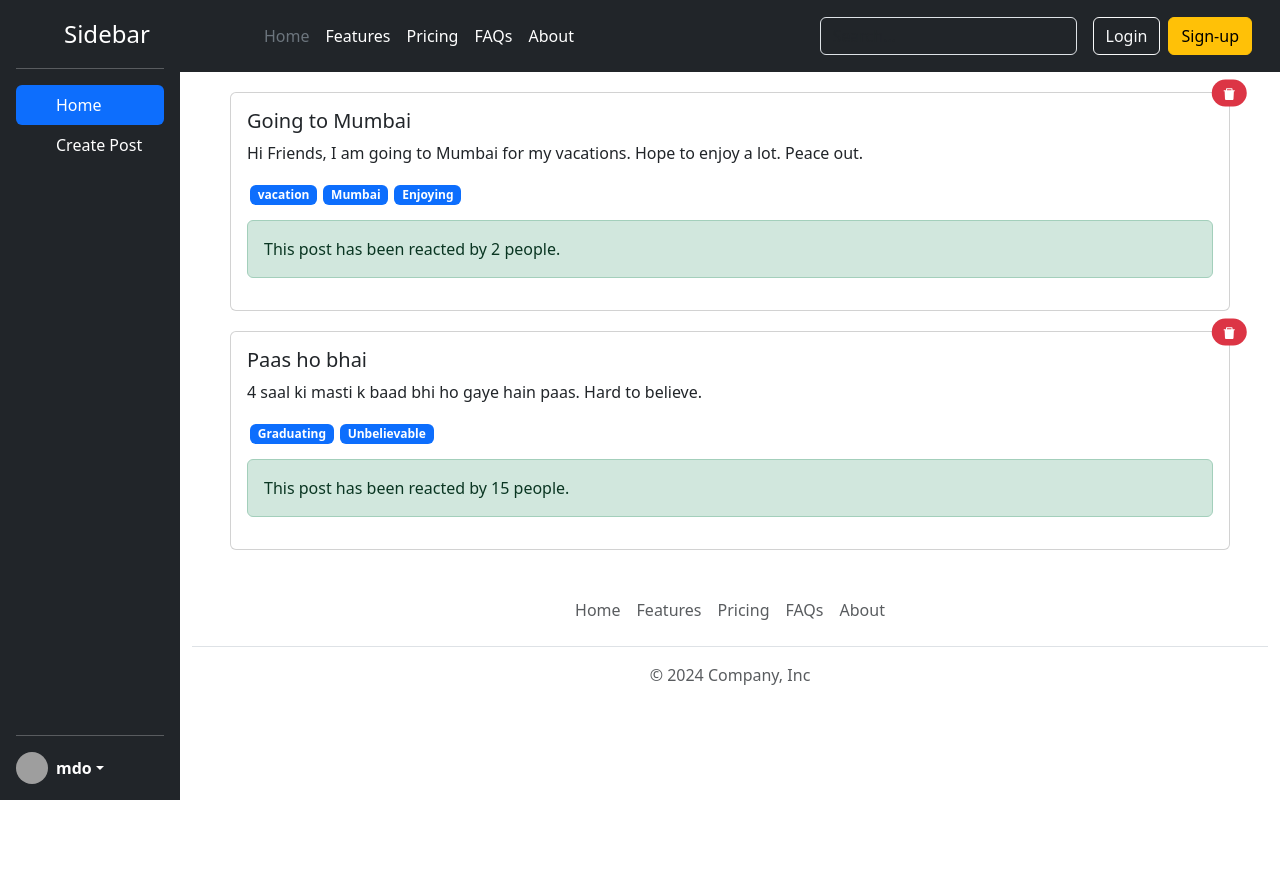
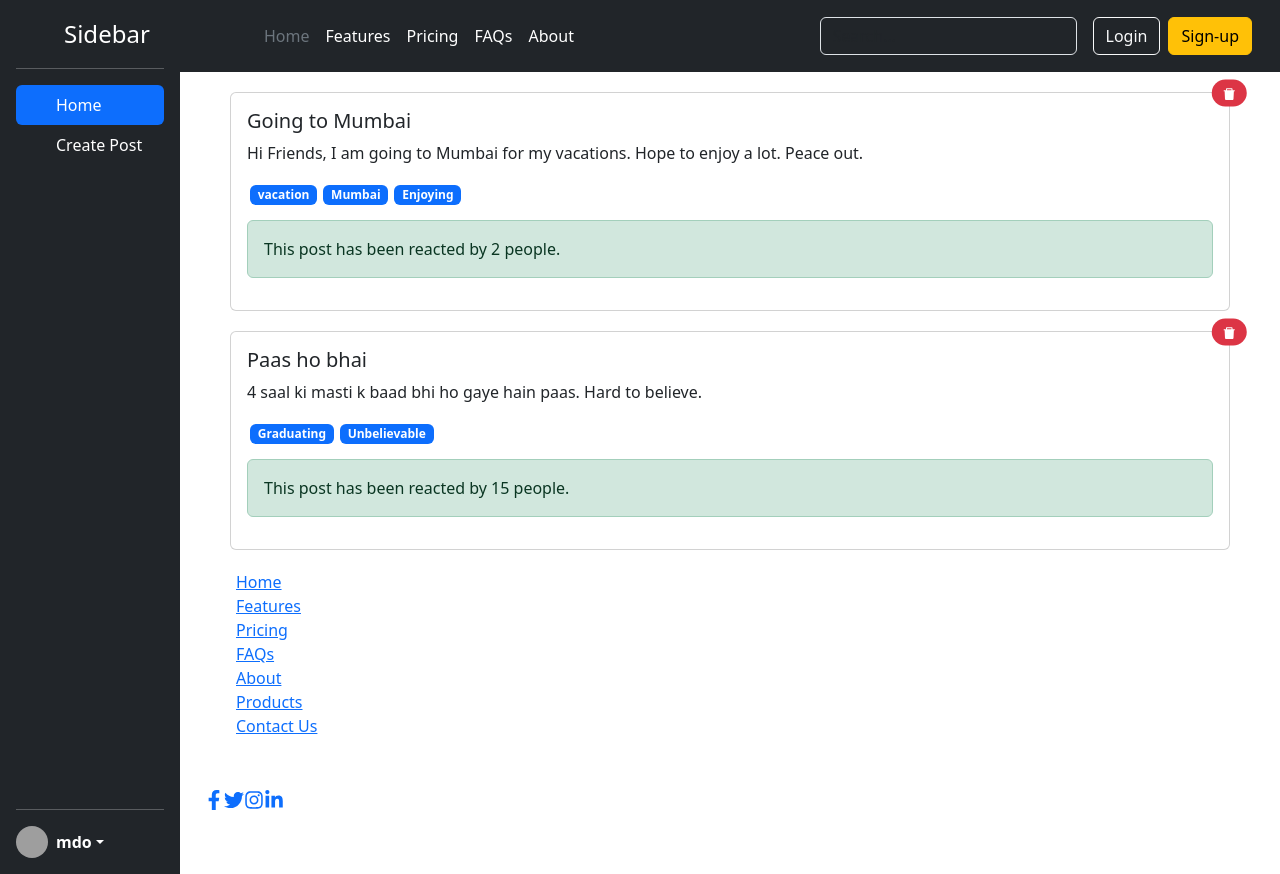
Before and after one commit to Madan2468/Social-media-website, a React (Vite) app: page / in a window 1280 px wide. Before the commit the page ends 800 px from the top, so only its background shows below. Built offline with nearby package versions, Linux system fonts and the light colour scheme; grey boxes are pictures that could not be loaded.

Commit message:
Update Footer.jsx

```diff
--- a/src/components/Footer.jsx
+++ b/src/components/Footer.jsx
@@ -1,35 +1,52 @@
+import React from 'react';
+import { FaFacebookF, FaTwitter, FaInstagram, FaLinkedinIn } from 'react-icons/fa';
+
 const Footer = () => {
   return (
-    <div className="container">
-      <footer className="py-3 my-4">
-        <ul className="nav justify-content-center border-bottom pb-3 mb-3">
-          <li className="nav-item">
-            <a href="#" className="nav-link px-2 text-body-secondary">
-              Home
+    <div className="bg-gray-800 text-white">
+      <footer className="py-8">
+        <div className="container mx-auto px-4">
+          <ul className="flex justify-center space-x-8 border-b border-gray-700 pb-4 mb-4">
+            <li>
+              <a href="/" className="hover:text-blue-400 transition duration-200">Home</a>
+            </li>
+            <li>
+              <a href="/features" className="hover:text-blue-400 transition duration-200">Features</a>
+            </li>
+            <li>
+              <a href="/pricing" className="hover:text-blue-400 transition duration-200">Pricing</a>
+            </li>
+            <li>
+              <a href="/faqs" className="hover:text-blue-400 transition duration-200">FAQs</a>
+            </li>
+            <li>
+              <a href="/about" className="hover:text-blue-400 transition duration-200">About</a>
+            </li>
+            <li>
+              <a href="/products" className="hover:text-blue-400 transition duration-200">Products</a>
+            </li>
+            <li>
+              <a href="/contact" className="hover:text-blue-400 transition duration-200">Contact Us</a>
+            </li>
+          </ul>
+
+          <div className="flex justify-center space-x-4 mb-4">
+            <a href="https://www.facebook.com" target="_blank" rel="noopener noreferrer" className="hover:text-blue-400 transition duration-200">
+              <FaFacebookF size={20} />
             </a>
-          </li>
-          <li className="nav-item">
-            <a href="#" className="nav-link px-2 text-body-secondary">
-              Features
+            <a href="https://www.twitter.com" target="_blank" rel="noopener noreferrer" className="hover:text-blue-400 transition duration-200">
+              <FaTwitter size={20} />
             </a>
-          </li>
-          <li className="nav-item">
-            <a href="#" className="nav-link px-2 text-body-secondary">
-              Pricing
+            <a href="https://www.instagram.com" target="_blank" rel="noopener noreferrer" className="hover:text-blue-400 transition duration-200">
+              <FaInstagram size={20} />
             </a>
-          </li>
-          <li className="nav-item">
-            <a href="#" className="nav-link px-2 text-body-secondary">
-              FAQs
+            <a href="https://www.linkedin.com" target="_blank" rel="noopener noreferrer" className="hover:text-blue-400 transition duration-200">
+              <FaLinkedinIn size={20} />
             </a>
-          </li>
-          <li className="nav-item">
-            <a href="#" className="nav-link px-2 text-body-secondary">
-              About
-            </a>
-          </li>
-        </ul>
-        <p className="text-center text-body-secondary">© 2024 Company, Inc</p>
+          </div>
+
+          <p className="text-center text-gray-400">© 2024 Company, Inc. All rights reserved.</p>
+        </div>
       </footer>
     </div>
   );
```
